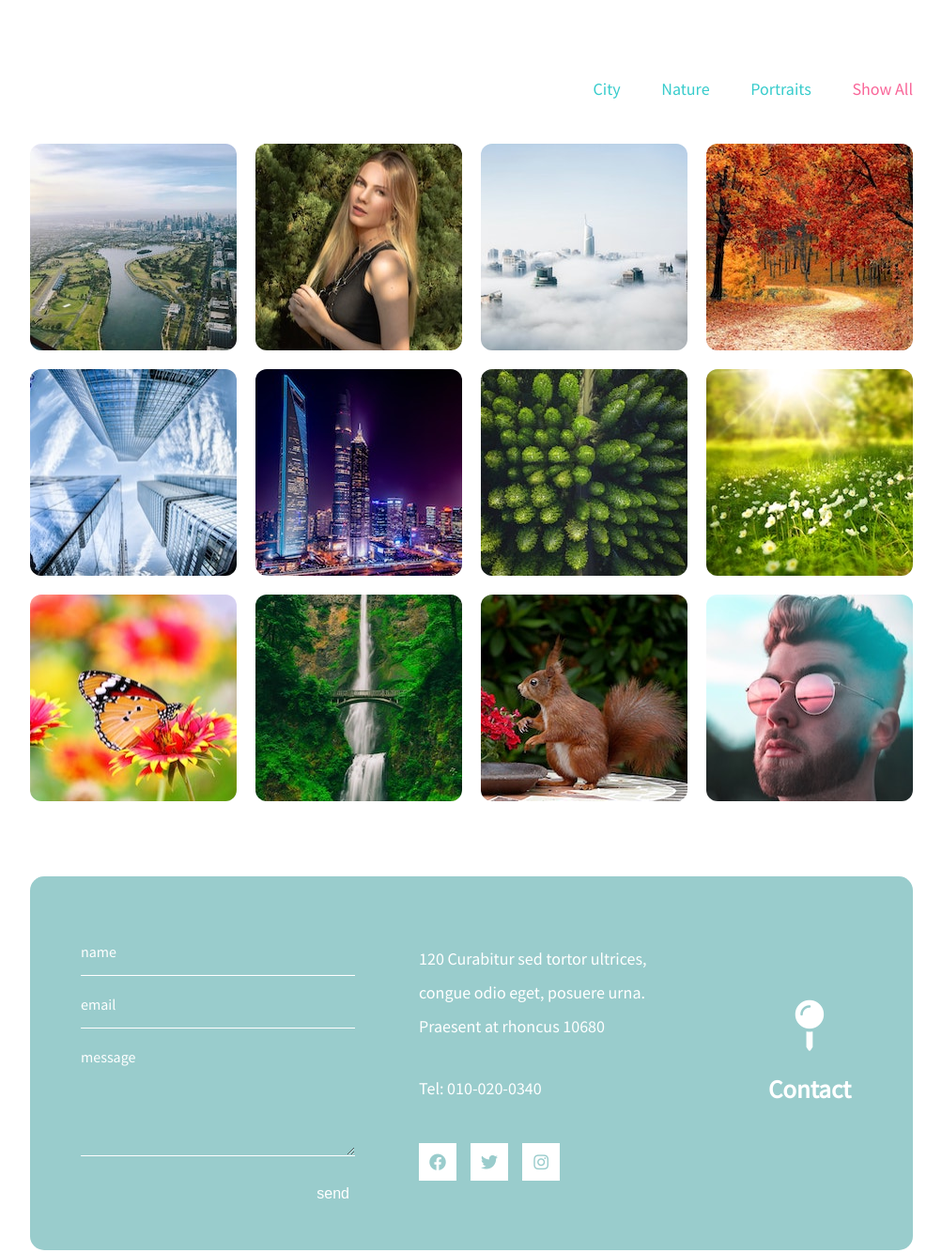
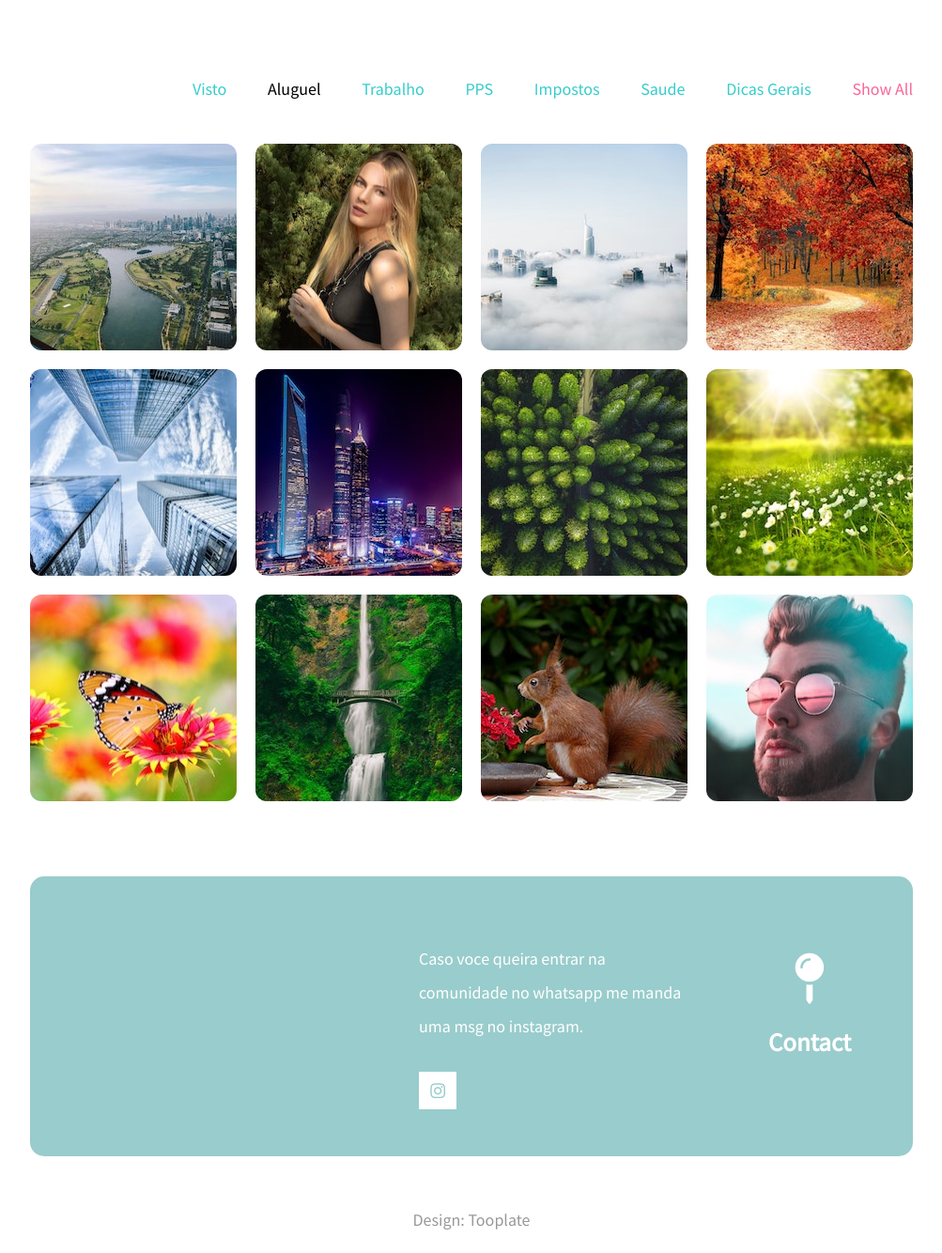
Before and after one commit to amandapersampa/brasileira-blog, a plain HTML site: page index.html in a window 1280 px wide. Shown: the part 1065-2399 px from the top of the page at 94% size, without its empty margins (138-1141 px from the left). Drawn offline with Linux system fonts and the light colour scheme.

Commit message:
Update index.html

```diff
--- a/index.html
+++ b/index.html
@@ -3,7 +3,7 @@
 <head>
 	<meta charset="UTF-8">
 	<meta name="viewport" content="width=device-width, initial-scale=1.0">
-	<title>Nano Folio - Simple HTML Template</title>
+	<title>Brasileira na Irlanda</title>
 	<link rel="stylesheet" href="docs/fontawesome/css/all.min.css"> <!-- https://fontawesome.com/ -->
 	<link href="https://fonts.googleapis.com/css2?family=Source+Sans+Pro&display=swap" rel="stylesheet"> <!-- https://fonts.google.com/ -->
 	<link href="css/magnific-popup.min.css" rel="stylesheet">
@@ -34,9 +34,13 @@
 
 		<div class="tm-gallery-section tm-mb-80">
 			<ul class="filters-button-group tm-mb-40">
-				<li><a href="#" data-filter=".city">City</a></li>
-				<li><a href="#" data-filter=".nature">Nature</a></li>
-				<li><a href="#" data-filter=".portraits">Portraits</a></li>
+				<li><a href="#" data-filter=".irp">Visto</a></li>
+				<li><a href="#" data-filter=".rent"></a>Aluguel</li>
+				<li><a href="#" data-filter=".job">Trabalho</a></li>
+				<li><a href="#" data-filter=".pps">PPS</a></li>
+				<li><a href="#" data-filter=".tax">Impostos</a></li>
+				<li><a href="#" data-filter=".health">Saude</a></li>
+				<li><a href="#" data-filter=".tips">Dicas Gerais</a></li>
 				<li><a href="#" class="active" data-filter="*">Show All</a></li>
 			</ul>
 			<div class="tm-gallery">
@@ -110,25 +114,13 @@
 			</div>
 			<div class="tm-contact-info">
 				<address class="tm-mb-30">
-					120 Curabitur sed tortor ultrices,
-					congue odio eget, posuere urna.
-					Praesent at rhoncus 10680
+					Caso voce queira entrar na comunidade no whatsapp me manda uma msg no instagram.
 				</address>
-				<div class="tm-text-white tm-mb-40">Tel: <a href="tel:0100200340" class="tm-link-white">010-020-0340</a></div>
 				<div class="tm-flex">
-					<a href="https://facebook.com" class="tm-social-link"><i class="fab fa-facebook"></i></a>
-					<a href="https://twitter.com" class="tm-social-link"><i class="fab fa-twitter"></i></a>
-					<a href="https://instagram.com" class="tm-social-link"><i class="fab fa-instagram"></i></a>
+					<a href="https://www.instagram.com/amanda_no_mundo/" class="tm-social-link"><i class="fab fa-instagram"></i></a>
 				</div>
 			</div>
-			<div class="tm-contact-form-container">
-				<form id="contact-form" action="" method="POST" class="tm-contact-form">
-		          	<input type="text" name="name" placeholder="name" required="" />
-		          	<input type="email" name="email" placeholder="email" required="" />
-		          	<textarea rows="5" name="message" class="tm-mb-30" placeholder="message" required=""></textarea>
-		          	<button type="submit" class="tm-right tm-btn-submit">send</button>
-		        </form>
-			</div>
+
 		</section>
 
 		<footer class="tm-footer">
```
